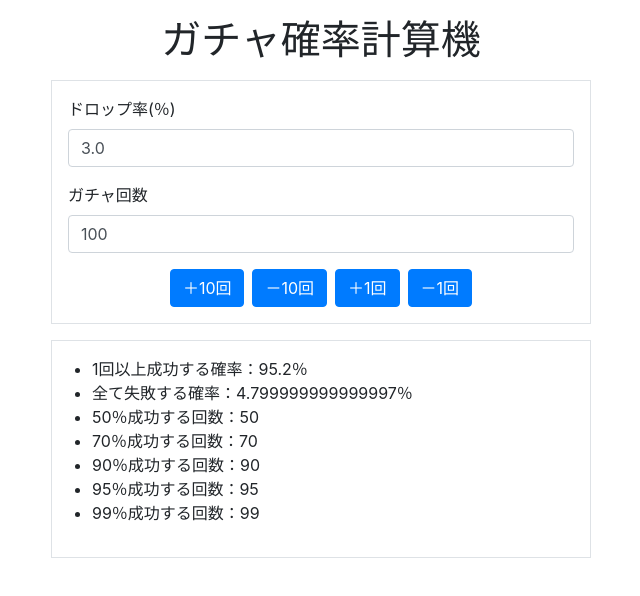
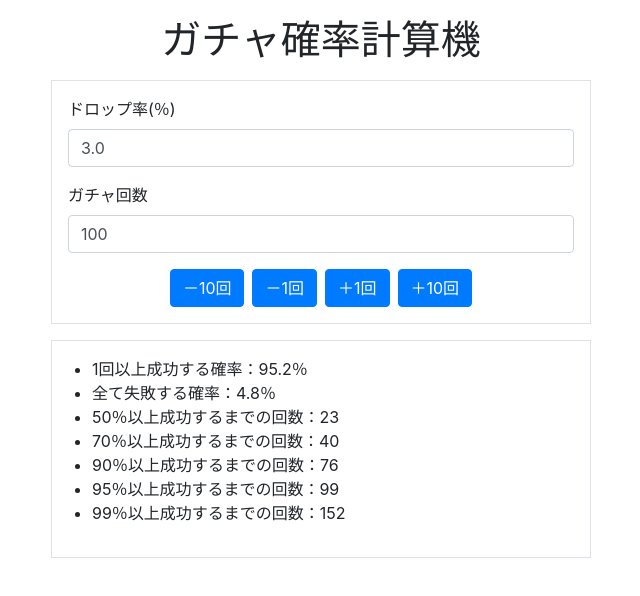
Before and after one commit to YSRKEN/CalcGachaProbTool, an Angular app in the folder CalcGachaProbTool/: page / in a window 1280 px wide. Shown: the top 596 px of the page, without its empty margins (319-959 px from the left). Built offline with nearby package versions, Linux system fonts and the light colour scheme.

Commit message:
計算機能とボタンの機能を実装した

```diff
--- a/CalcGachaProbTool/src/app/main/main.component.html
+++ b/CalcGachaProbTool/src/app/main/main.component.html
@@ -14,25 +14,25 @@
                     </div>
                     <div class="form-group px-3">
                         <label for='gachaCount'>ガチャ回数</label>
-                        <input type='text' class="form-control" id='gachaCount' placeholder="パスワード" name='gachaCount' [(ngModel)]='gachaCount'>
+                        <input type='text' class="form-control" id='gachaCount' placeholder="ガチャ回数" name='gachaCount' [(ngModel)]='gachaCount'>
                         <small class="text-danger">
                             <strong>{{gachaCountError}}</strong>
                         </small>
                     </div>
                     <div class="d-flex">
-                        <button type="button" class="btn btn-primary ml-auto mr-1">＋10回</button>
-                        <button type="button" class="btn btn-primary mx-1">－10回</button>
-                        <button type="button" class="btn btn-primary mx-1">＋1回</button>
-                        <button type="button" class="btn btn-primary ml-1 mr-auto">－1回</button>
+                        <button type="button" class="btn btn-primary mr-1 ml-auto" (click)="subGachaCount10()">－10回</button>
+                        <button type="button" class="btn btn-primary mx-1" (click)="subGachaCount1()">－1回</button>
+                        <button type="button" class="btn btn-primary mx-1" (click)="addGachaCount1()">＋1回</button>
+                        <button type="button" class="btn btn-primary mr-auto ml-1" (click)="addGachaCount10()">＋10回</button>
                     </div>
                 </form>
             </div>
             <div class="my-3 border py-3">
                 <ul>
-                    <li>1回以上成功する確率：{{anySuccessPer}}％</li>
-                    <li>全て失敗する確率：{{allFailPer}}％</li>
+                    <li>1回以上成功する確率：{{anySuccessPer | number:'1.1-1'}}％</li>
+                    <li>全て失敗する確率：{{allFailPer | number:'1.1-1'}}％</li>
                     <div *ngFor="let perOfAnySuccess of perList">
-                        <li>{{perOfAnySuccess}}％成功する回数：{{anySuccessCount(perOfAnySuccess)}}</li>
+                        <li>{{perOfAnySuccess}}％以上成功するまでの回数：{{anySuccessCount(perOfAnySuccess)}}</li>
                     </div>
                 </ul>
             </div>
--- a/CalcGachaProbTool/src/app/main/main.component.ts
+++ b/CalcGachaProbTool/src/app/main/main.component.ts
@@ -1,4 +1,5 @@
 import { Component, OnInit } from '@angular/core';
+import { parseCookieValue } from '@angular/common/src/cookie';
 
 @Component({
   selector: 'app-main',
@@ -40,10 +41,10 @@ export class MainComponent implements OnInit {
    * 1回以上成功する確率
    */
   get anySuccessPer(): number{
-    return 95.2;
+    return (1.0 - Math.pow(((100.0 - parseFloat(this.dropPer)) / 100), parseInt(this.gachaCount))) * 100.0;
   }
 
-    /**
+  /**
    * 全て失敗する確率
    */
   get allFailPer(): number{
@@ -54,6 +55,46 @@ export class MainComponent implements OnInit {
    * X％成功する回数
    */
   anySuccessCount(perOfAnySuccess: number): number{
-    return perOfAnySuccess;
+    return Math.ceil(Math.log(1.0 - 1.0 * perOfAnySuccess / 100) / Math.log(1.0 - 1.0 * parseFloat(this.dropPer) / 100));
+  }
+
+  /**
+   * ガチャ回数-10回
+   */
+  subGachaCount10(){
+    const temp = parseInt(this.gachaCount);
+    if(!isNaN(temp)){
+      this.gachaCount = "" + Math.max(temp - 10, 0);
+    }
+  }
+
+  /**
+   * ガチャ回数-1回
+   */
+  subGachaCount1(){
+    const temp = parseInt(this.gachaCount);
+    if(!isNaN(temp)){
+      this.gachaCount = "" + Math.max(temp - 1, 0);
+    }
+  }
+
+  /**
+   * ガチャ回数+1回
+   */
+  addGachaCount1(){
+    const temp = parseInt(this.gachaCount);
+    if(!isNaN(temp)){
+      this.gachaCount = "" + (temp + 1);
+    }
+  }
+
+  /**
+   * ガチャ回数+10回
+   */
+  addGachaCount10(){
+    const temp = parseInt(this.gachaCount);
+    if(!isNaN(temp)){
+      this.gachaCount = "" + (temp + 10);
+    }
   }
 }
```
